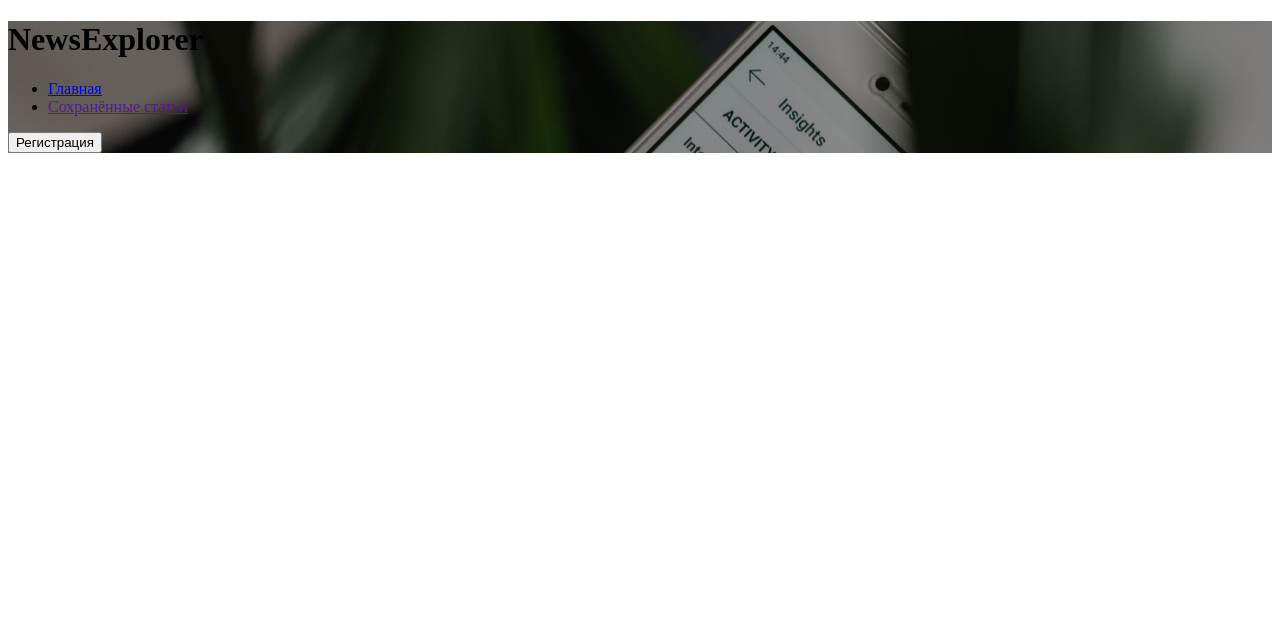
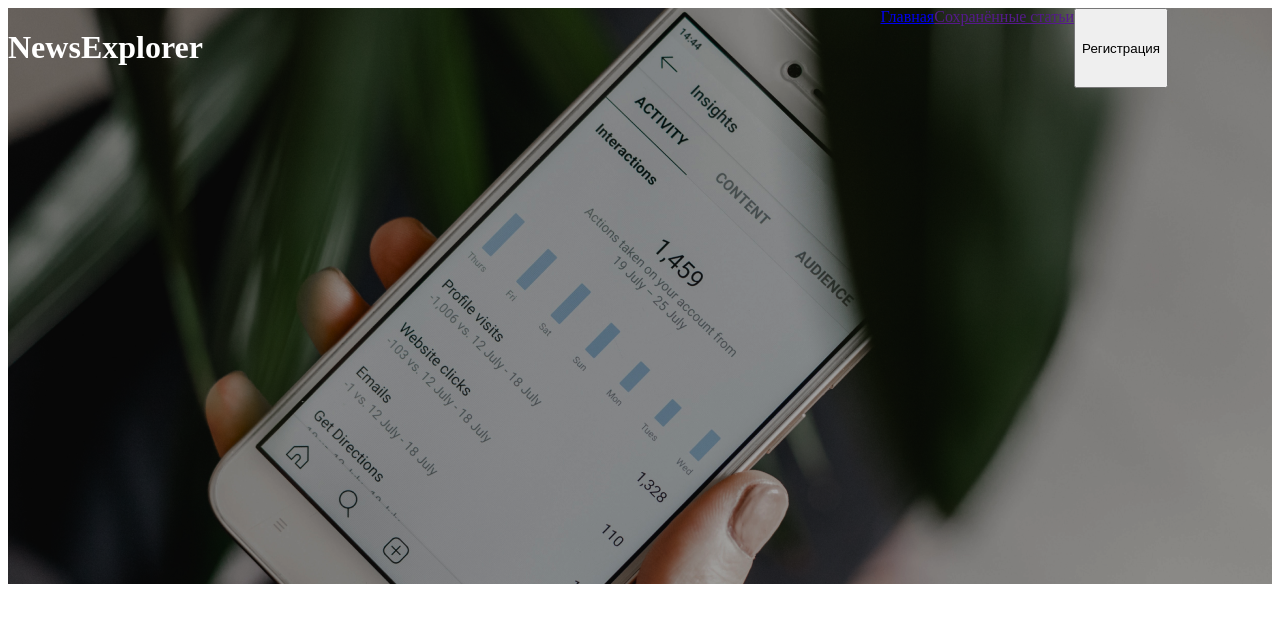
Before and after one commit to kravcov7/news-explorer-frontend, a website built with webpack: page src/index.html in a window 1280 px wide. Built offline with nearby package versions, Linux system fonts and the light colour scheme.

Commit message:
header menu

```diff
--- /dev/null
+++ b/src/blocks/header-menu/__nav-container/header-menu__nav-container.css
@@ -0,0 +1,4 @@
+.header-menu__nav-container{
+  display: flex;
+  margin-right: 104px;
+}
--- /dev/null
+++ b/src/blocks/header-menu/__nav/header-menu__nav.css
@@ -0,0 +1,8 @@
+.header-menu__nav {
+  list-style-type: none;
+  margin-top: 0px;
+  margin-bottom: 0px;
+  display: flex;
+  min-height: 80px;
+  height: 100%;
+}
--- /dev/null
+++ b/src/blocks/header-menu/header-menu.css
@@ -0,0 +1,8 @@
+@import url('./__nav/header-menu__nav.css');
+@import url('./__nav-container/header-menu__nav-container.css');
+
+.header-menu{
+  display: flex;
+  justify-content: space-between;
+  flex-direction: row;
+}
--- a/src/blocks/header/header.css
+++ b/src/blocks/header/header.css
@@ -1,5 +1,12 @@
 .header{
-  width: 100%;
-  margin: auto;
-  background-image: url('../../images/header-background.png');
+  position: relative;
+    max-width: 1440px;
+    width: 100%;
+    min-height: 576px;
+    margin: auto;
+    background-repeat:no-repeat;
+    background-size: cover;
+    background-position:50%;
+    background-image: url('../../images/header-background.png');
+    box-sizing: border-box;
 }
--- /dev/null
+++ b/src/blocks/logo/__text/logo__text.css
@@ -0,0 +1,3 @@
+.logo__text{
+  color: white;
+}
--- /dev/null
+++ b/src/blocks/logo/logo.css
@@ -0,0 +1 @@
+@import url('./__text/logo__text.css');
--- a/src/index.html
+++ b/src/index.html
@@ -17,7 +17,7 @@
           <h1 class="logo__text">NewsExplorer</h1>
         </div>
         <nav class="header-menu__nav-container">
-          <ul>
+          <ul class="header-menu__nav">
             <li><a class="header-menu__link header-menu__link_active" href="#">Главная</a></li>
             <li><a class="header-menu__link header-menu_article_nologin" href="">Сохранённые статьи</a></li>
           </ul>
@@ -26,6 +26,6 @@
       </div>
     </header>
   </div>
-
+  <script src="<%=htmlWebpackPlugin.files.js%>"></script>
 </body>
 </html>
--- a/src/index.js
+++ /dev/null
@@ -1,3 +0,0 @@
-import "./style.css";
-
-console.log("Hello, Webpack!"); // 4, 6, 10
--- a/src/style.css
+++ /dev/null
@@ -1,3 +0,0 @@
-h1 {
-  color: red;
-}
--- a/src/styles/index.css
+++ b/src/styles/index.css
@@ -1 +1,3 @@
 @import url('../blocks/header/header.css');
+@import url('../blocks/logo/logo.css');
+@import url('../blocks/header-menu/header-menu.css');
```
Also changed, not shown: images/header-background.png (added).
